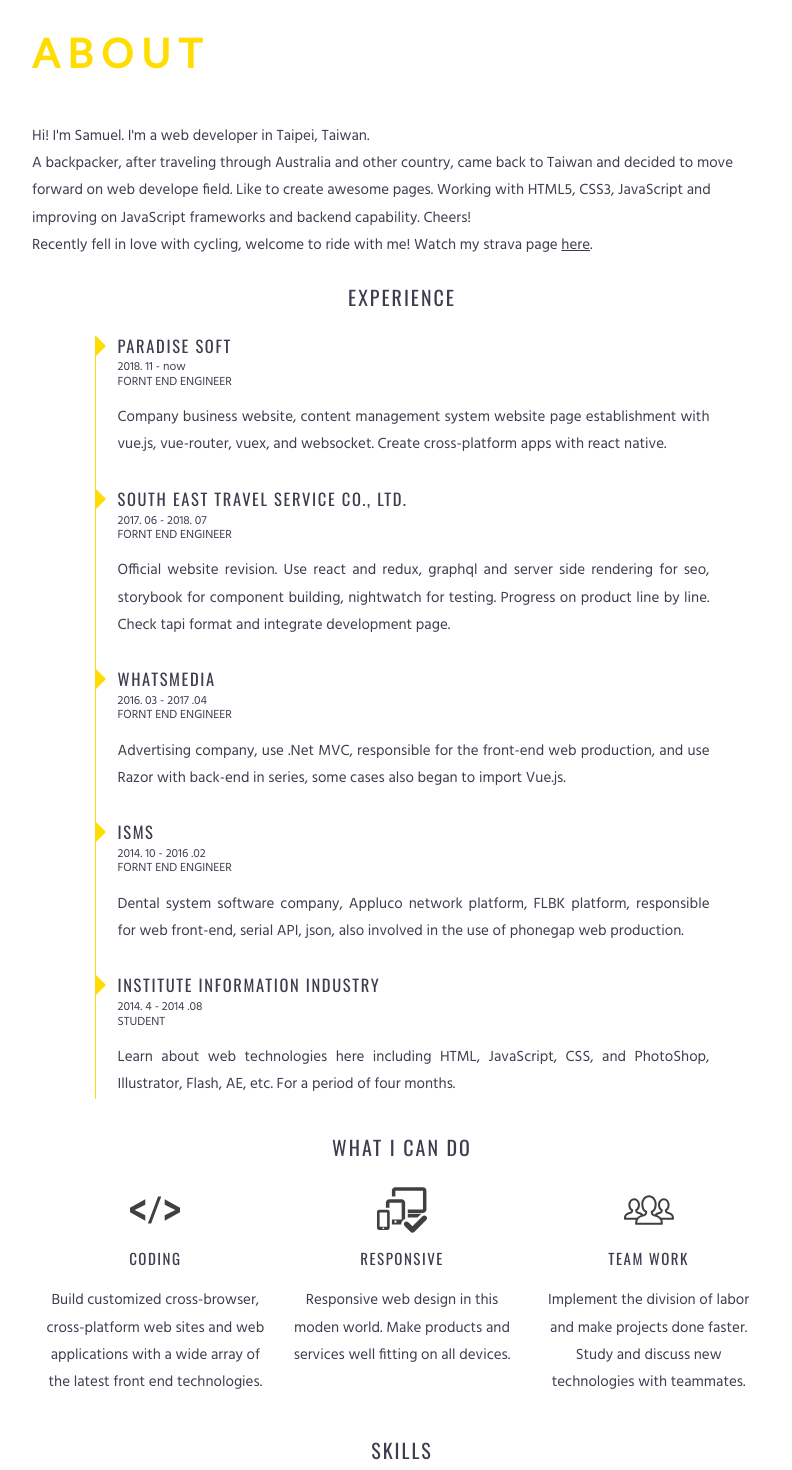
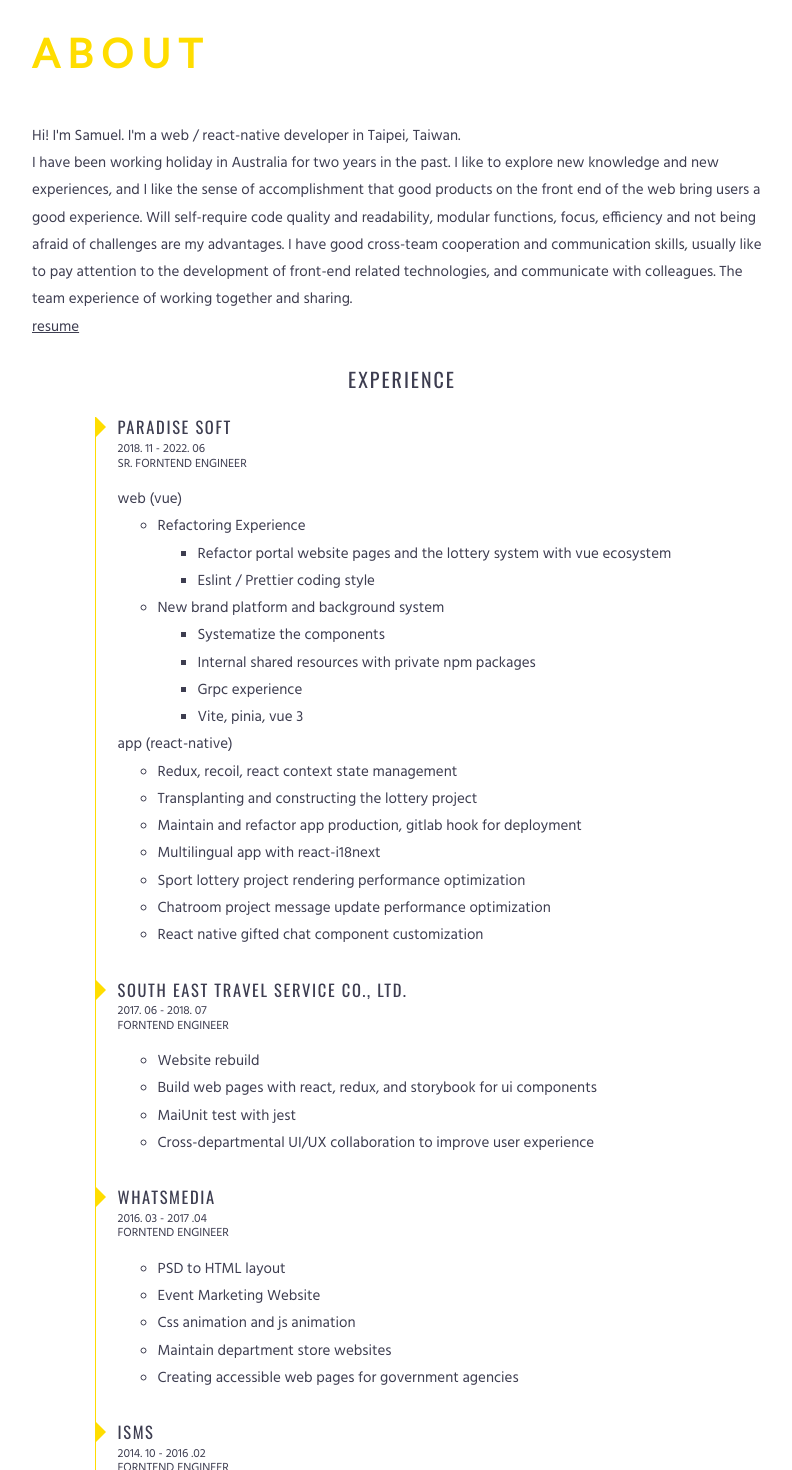
Before and after one commit to SamuelLin/samuel-website, a Vue app: page /about in a window 1280 px wide. Shown: the part 100-1570 px from the top of the page, without its empty margins (238-1030 px from the left). Built offline with nearby package versions, Linux system fonts and the light colour scheme.

Commit message:
feat: update information and skills

```diff
--- a/index.html
+++ b/index.html
@@ -4,7 +4,7 @@
 <head>
   <meta charset="UTF-8" />
   <meta name="viewport" content="width=device-width, initial-scale=1.0" />
-  <meta name="description" content="A front-end developer.Focus on web apllication tech and enjoy life.">
+  <meta name="description" content="A web / react-native developer.Focus on web apllication tech and enjoy life.">
   <meta name="author" content="samuelhsnu@gmail.com">
   <meta name="google-site-verification" content="VRpZC62gaxwcVGrq5i5BrI8waRC0_-OZ1Z1-fhEOfzM">
   <link rel="icon" href="/favicon.ico" />
--- a/src/components/view/about/Skills.vue
+++ b/src/components/view/about/Skills.vue
@@ -15,12 +15,17 @@ const skills = [
   { name: 'jquery', capability: 5 },
   { name: 'javascript', capability: 5 },
   { name: 'vue.js', capability: 5 },
+  { name: 'nuxt.js', capability: 4 },
   { name: 'react.js', capability: 5 },
+  { name: 'reactnative', capability: 4 },
   { name: 'webpack', capability: 3 },
+  { name: 'vite', capability: 4 },
   { name: 'git', capability: 3 },
   { name: 'node.js', capability: 3 },
   { name: 'mongodb', capability: 2 },
   { name: 'testing', capability: 4 },
-  { name: 'reactnative', capability: 4 }
+  { name: 'typescript', capability: 3 },
+  { name: 'docker', capability: 0 },
+  { name: 'python', capability: 0 },
 ]
 </script>
--- a/src/components/view/about/Timeline.vue
+++ b/src/components/view/about/Timeline.vue
@@ -4,30 +4,71 @@
     <ul class="timeline">
       <li>
         <p class="timeline-title">Paradise Soft</p>
-        <p>2018. 11 - now</p>
-        <p>FORNT END ENGINEER</p>
-        <article>Company business website, content management system website page establishment with vue.js, vue-router,
-          vuex, and websocket. Create cross-platform apps with react native.</article>
+        <p>2018. 11 - 2022. 06</p>
+        <p>SR. FORNTEND ENGINEER</p>
+        <article>
+          web (vue)
+          <ul>
+            <li>
+              Refactoring Experience
+              <ul>
+                <li>Refactor portal website pages and the lottery system with vue ecosystem</li>
+                <li>Eslint / Prettier coding style</li>
+              </ul>
+            </li>
+            <li>
+              New brand platform and background system
+              <ul>
+                <li>Systematize the components</li>
+                <li>Internal shared resources with private npm packages</li>
+                <li>Grpc experience</li>
+                <li>Vite, pinia, vue 3</li>
+              </ul>
+            </li>
+          </ul>
+          app (react-native)
+          <ul>
+            <li>Redux, recoil, react context state management</li>
+            <li>Transplanting and constructing the lottery project</li>
+            <li>Maintain and refactor app production, gitlab hook for deployment</li>
+            <li>Multilingual app with react-i18next</li>
+            <li>Sport lottery project rendering performance optimization</li>
+            <li>Chatroom project message update performance optimization</li>
+            <li>React native gifted chat component customization</li>
+          </ul>
+        </article>
       </li>
       <li>
         <p class="timeline-title">South East Travel Service Co., Ltd.</p>
         <p>2017. 06 - 2018. 07</p>
-        <p>FORNT END ENGINEER</p>
-        <article>Official website revision. Use react and redux, graphql and server side rendering for seo, storybook
-          for component building, nightwatch for testing. Progress on product line by line. Check tapi format and
-          integrate development page.</article>
+        <p>FORNTEND ENGINEER</p>
+        <article>
+          <ul>
+            <li>Website rebuild</li>
+            <li>Build web pages with react, redux, and storybook for ui components</li>
+            <li>MaiUnit test with jest</li>
+            <li>Cross-departmental UI/UX collaboration to improve user experience</li>
+          </ul>
+        </article>
       </li>
       <li>
         <p class="timeline-title">WHATSMEDIA</p>
         <p>2016. 03 - 2017 .04</p>
-        <p>FORNT END ENGINEER</p>
-        <article>Advertising company, use .Net MVC, responsible for the front-end web production, and use Razor with
-          back-end in series, some cases also began to import Vue.js.</article>
+        <p>FORNTEND ENGINEER</p>
+        <article>
+          <ul>
+            <li>PSD to HTML layout</li>
+            <li>Event Marketing Website</li>
+            <li>Css animation and js animation</li>
+            <li>Maintain department store websites</li>
+            <li>Creating accessible web pages for government agencies</li>
+          </ul>
+        </article>
       </li>
       <li>
         <p class="timeline-title">ISMS</p>
         <p>2014. 10 - 2016 .02</p>
-        <p>FORNT END ENGINEER</p>
+        <p>FORNTEND ENGINEER</p>
         <article>Dental system software company, Appluco network platform, FLBK platform, responsible for web front-end,
           serial API, json, also involved in the use of phonegap web production.</article>
       </li>
--- a/src/views/About.vue
+++ b/src/views/About.vue
@@ -2,13 +2,11 @@
   <div class="container">
     <h2 class="title-page">ABOUT</h2>
     <p>
-      Hi! I'm Samuel. I'm a web developer in Taipei, Taiwan.
-      <br />A backpacker, after traveling through Australia and other country, came back to Taiwan and decided to move
-      forward on web develope field.
-      Like to create awesome pages. Working with HTML5, CSS3, JavaScript and improving on JavaScript frameworks and
-      backend capability. Cheers!
-      <br />Recently fell in love with cycling, welcome to ride with me! Watch my strava page
-      <a href="https://www.strava.com/athletes/20900256" target="_blank">here</a>.
+      Hi! I'm Samuel. I'm a web / react-native developer in Taipei, Taiwan.
+      <br />I have been working holiday in Australia for two years in the past. I like to explore new knowledge and new experiences, and I like the sense of accomplishment that good products on the front end of the web bring users a good experience.
+Will self-require code quality and readability, modular functions, focus, efficiency and not being afraid of challenges are my advantages. I have good cross-team cooperation and communication skills, usually like to pay attention to the development of front-end related technologies, and communicate with colleagues. The team experience of working together and sharing.
+      <br />
+      <a href="https://www.cakeresume.com/s--sotqq-9SHHALtBmpEL-yCA--/lin-ming-ying" target="_blank">resume</a>
     </p>
     <Timeline />
     <Whatcando />
--- a/src/views/Home.vue
+++ b/src/views/Home.vue
@@ -3,7 +3,7 @@
     <h1>
       <span>SAMUEL</span> LIN
     </h1>
-    <p>FRONT END DEVELOPER</p>
+    <p>WEB / REACT-NATIVE DEVELOPER</p>
     <div class="icons">
       <a href="https://www.facebook.com/samuelhsnu" target="_blank">
         <i class="fab fa-facebook-f"></i>
--- a/src/views/Work.vue
+++ b/src/views/Work.vue
@@ -25,6 +25,12 @@
           <a href="http://www.hrcm.ntpc.gov.tw/" target="_blank">High Riverbank</a>
         </h3>
         <p>Web site for government agencies with accessibility pages.</p>
+      </div>
+      <div class="work">
+        <h3>
+          <a href="http://week50k.herokuapp.com/" target="_blank">Week50k</a>
+        </h3>
+        <p>Side project to record ride path in week unit</p>
       </div>
     </div>
   </div>
```
